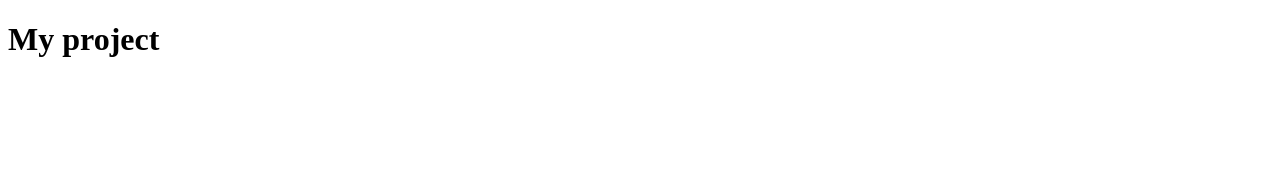
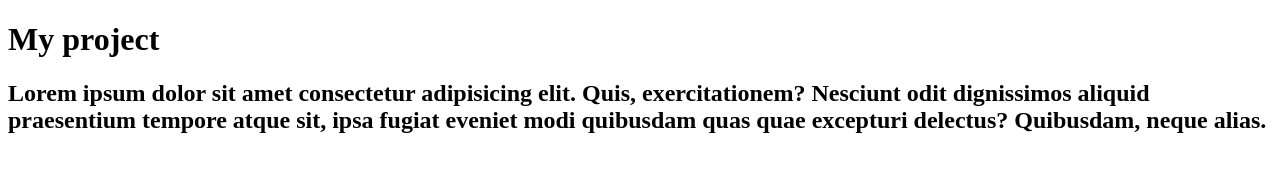
Before and after one commit to Moses-Mumo98/Pure-natural-fresh-water, a plain HTML site: page index.html in a window 1280 px wide. Drawn offline with Linux system fonts and the light colour scheme.

Commit message:
water is life

```diff
--- a/index.html
+++ b/index.html
@@ -8,5 +8,8 @@
 </head>
 <body>
     <h1>My project</h1>
+    <h2>
+        Lorem ipsum dolor sit amet consectetur adipisicing elit. Quis, exercitationem? Nesciunt odit dignissimos aliquid praesentium tempore atque sit, ipsa fugiat eveniet modi quibusdam quas quae excepturi delectus? Quibusdam, neque alias.
+    </h2>
 </body>
 </html>
```
